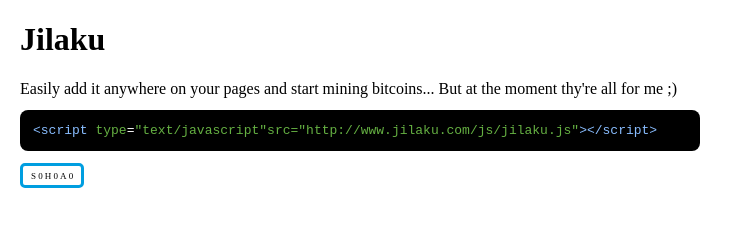
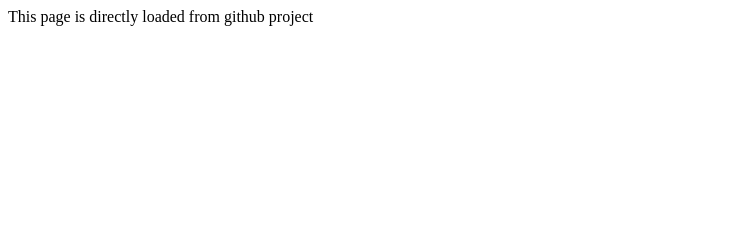
Before and after one commit to mehtameet/fundme, a plain HTML site: page index.html in a window 1280 px wide. Shown: the whole page, without its empty margins (0-755 px from the left). Drawn offline with nearby package versions, Linux system fonts and the light colour scheme; no server answers.

Commit message:
Update index.html

```diff
--- a/index.html
+++ b/index.html
@@ -1,87 +1,4 @@
 <html>
-<head><title>Jilaku</title>
-
-<style>
-
-*{
-
-	position: relative;
-	float:left;
-	text-align: center;
-}
-
-body {width: 100%; margin: 0px 20px 0px 20px;
-}
-div {
-	 clear:both;
-	 margin: 0px auto -1px auto;
-}
-	/* Pretty printing styles. Used with prettify.js. */
-/* Vim sunburst theme by David Leibovic */
-
-pre .str, code .str { color: #65B042; } /* string  - green */
-pre .kwd, code .kwd { color: #E28964; } /* keyword - dark pink */
-pre .com, code .com { color: #AEAEAE; font-style: italic; } /* comment - gray */
-pre .typ, code .typ { color: #89bdff; } /* type - light blue */
-pre .lit, code .lit { color: #3387CC; } /* literal - blue */
-pre .pun, code .pun { color: #fff; } /* punctuation - white */
-pre .pln, code .pln { color: #fff; } /* plaintext - white */
-pre .tag, code .tag { color: #89bdff; } /* html/xml tag    - light blue */
-pre .atn, code .atn { color: #bdb76b; } /* html/xml attribute name  - khaki */
-pre .atv, code .atv { color: #65B042; } /* html/xml attribute value - green */
-pre .dec, code .dec { color: #3387CC; } /* decimal - blue */
-
-pre.prettyprint, code.prettyprint {
-        background-color: #000;
-        -moz-border-radius: 8px;
-        -webkit-border-radius: 8px;
-        -o-border-radius: 8px;
-        -ms-border-radius: 8px;
-        -khtml-border-radius: 8px;
-        border-radius: 8px;
-}
-
-pre.prettyprint {
-        width: 95%;
-        margin: 1em auto;
-        padding: 1em;
-        white-space: pre-wrap;
-        clear:both;
-}
-
-
-/* Specify class=linenums on a pre to get line numbering */
-ol.linenums { margin-top: 0; margin-bottom: 0; color: #AEAEAE; } /* IE indents via margin-left */
-li.L0,li.L1,li.L2,li.L3,li.L5,li.L6,li.L7,li.L8 { list-style-type: none }
-/* Alternate shading for lines */
-li.L1,li.L3,li.L5,li.L7,li.L9 { }
-
-@media print {
-  pre .str, code .str { color: #060; }
-  pre .kwd, code .kwd { color: #006; font-weight: bold; }
-  pre .com, code .com { color: #600; font-style: italic; }
-  pre .typ, code .typ { color: #404; font-weight: bold; }
-  pre .lit, code .lit { color: #044; }
-  pre .pun, code .pun { color: #440; }
-  pre .pln, code .pln { color: #000; }
-  pre .tag, code .tag { color: #006; font-weight: bold; }
-  pre .atn, code .atn { color: #404; }
-  pre .atv, code .atv { color: #060; }
-}
-
-</style></head>
-<body>
-<div>
-<h1>Jilaku</h1>
-<div>
-Easily add it anywhere on your pages and start mining bitcoins... But at the moment thy're all for me ;)</div>
-<div style="width: 43em;">
-<pre class="prettyprint lang-html linenums">
-<span class="tag">&lt;script</span><span class="pln">&nbsp;</span><span class="atv">type</span><span class="pln">=</span><span class="atv">"text/javascript"</span><span class="atv">src="http://www.jilaku.com/js/jilaku.js"</span><span class="tag">></span><span class="tag">&lt;/script&gt;
-</span></pre>
-</div>
-
-<script type="text/javascript" src="js/jilaku.js"></script>
-</div>
-</body>
+<head><title>My github site</title></head>
+<body>This page is directly loaded from github project</body>
 </html>
```
